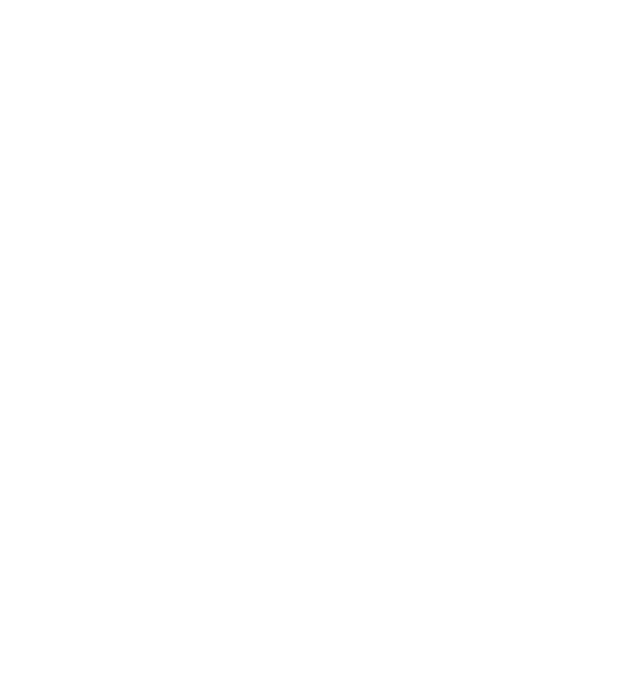
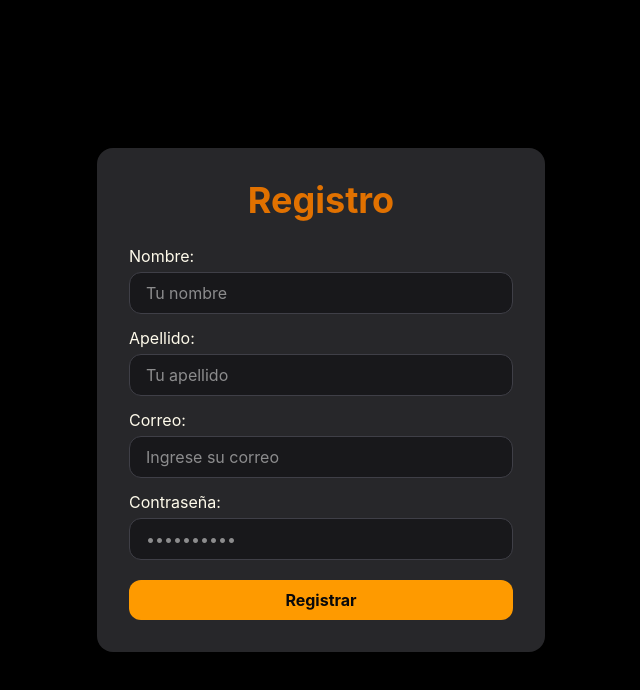
Before and after one commit to jorgeangel2k5/confluencias, a React (Vite) app: page /registro in a window 1280 px wide. Before the commit this address had no page. Shown: the top 690 px of the page, without its empty margins (319-959 px from the left). Built offline with nearby package versions, Linux system fonts and the light colour scheme.

Commit message:
se crea complemento Register y Login

```diff
--- a/package.json
+++ b/package.json
@@ -14,6 +14,7 @@
     "lucide-react": "^1.32.0",
     "react": "^19.2.8",
     "react-dom": "^19.2.8",
+    "react-hook-form": "^7.86.0",
     "react-icons": "^5.7.0",
     "react-router": "^8.3.0",
     "tailwindcss": "^4.3.3"
--- a/src/App.jsx
+++ b/src/App.jsx
@@ -1,28 +1,11 @@
 import React from 'react'
-import { BrowserRouter, Routes, Route } from 'react-router'
-import Home from './pages/Home'
-
-import Sobre from './pages/Sobre'
-import Categorias from './pages/Categorias'
-import Detalle from './pages/Detalle'
-import NotFound from './pages/NotFound'
-import Layout from './Components/Layout'
-
-
-//const NotFounder = () => <h2 className="text-center text-white py-10">404 - Página no encontrada</h2>
+import { BrowserRouter } from 'react-router'
+import AppRouter from './Router/AppRouter'
 
 const App = () => {
   return (
     <BrowserRouter>
-      <Routes>
-        <Route path="/" element={<Layout />}>
-          <Route index element={<Home />} />
-         <Route path="/detalle/:id" element={<Detalle />} />
-          <Route path="categorias" element={<Categorias />} />
-          <Route path="sobre" element={<Sobre />} />
-          <Route path="notfound" element={<NotFound />} />
-        </Route>
-      </Routes>
+      <AppRouter />
     </BrowserRouter>
   )
 }
--- a/src/Components/NavBarApp.jsx
+++ b/src/Components/NavBarApp.jsx
@@ -1,3 +1,6 @@
+
+
+
 import React from 'react'
 import { NavLink } from 'react-router'
 import { RxHome } from "react-icons/rx"
@@ -11,6 +14,7 @@ const NavBarApp = () => {
       <ul className="flex flex-wrap items-center justify-center p-3 gap-4 sm:gap-6 text-base md:text-lg">
 
         <li className="transition-transform duration-150 hover:scale-105 hover:text-white">
+
           <NavLink to="/" className="flex items-center gap-2">
             <RxHome className="text-xl" />
             <span>Inicio</span>
--- /dev/null
+++ b/src/Router/AppRouter.jsx
@@ -0,0 +1,35 @@
+import React from 'react'
+import { Routes, Route } from 'react-router'
+
+import Home from '../pages/Home'
+import Sobre from '../pages/Sobre'
+import Categorias from '../pages/Categorias'
+import Detalle from '../pages/Detalle'
+import NotFoundScreen from '../pages/NotFoundScreen'
+import Login from '../pages/Login'
+import Register from '../pages/Register'
+import Layout from '../Components/Layout'
+
+const AppRouter = () => {
+  return (
+    <Routes>
+
+      <Route path="/login" element={<Login />} />
+      <Route path="/registro" element={<Register />} />
+
+
+      <Route path="/" element={<Layout />}>
+        <Route index element={<Home />} />
+        <Route path="categorias" element={<Categorias />} />
+        <Route path="sobre" element={<Sobre />} />
+        <Route path="detalle/:id" element={<Detalle />} />
+        <Route path="*" element={<NotFoundScreen />}/>
+      </Route>
+
+
+
+    </Routes>
+  )
+}
+
+export default AppRouter
--- /dev/null
+++ b/src/pages/Login.jsx
@@ -0,0 +1,82 @@
+
+import { useForm } from "react-hook-form"
+import { useNavigate } from 'react-router'
+const Login = () => {
+
+const navegacion = useNavigate()
+
+   const {
+    register,
+    handleSubmit,
+    formState: { errors },
+  } = useForm()
+const formSubmit=(data)=>{
+navegacion("/")
+}
+
+
+  return (
+    <div className='flex justify-center items-center min-h-screen bg-black p-4'>
+      <article className="bg-zinc-800 w-full max-w-md rounded-2xl p-8 shadow-xl">
+        <header className="text-center mb-6">
+          <h1 className="text-amber-600 text-4xl font-bold">Iniciar Sesión</h1>
+        </header>
+
+        <section className="flex flex-col gap-6 border-t  border-zinc-700">
+          <form onSubmit={ handleSubmit(formSubmit)}
+          className="flex flex-col text-left gap-3">
+            <div>
+              <label className="text-amber-50 block mb-1">Correo: </label>
+              <input
+                type="email"
+                placeholder="tu@email.com"
+                className="text-white bg-zinc-900 rounded-xl w-full px-4 py-2 border border-zinc-700 focus:outline-none focus:border-amber-500"
+                 {...register("correo",
+                  {required:"El correo es obligatorio",
+                    pattern:{value:/^\S+@\S+\.\S+$/,
+                    message:"Formato de correo invalido"
+                  }
+                  })}  />
+                 {errors.correo && <p className="text-red-400 text-sm mt-1">{errors.correo.message}</p>}
+            </div>
+
+            <div>
+              <label className="text-amber-50 block mb-1">Contraseña: </label>
+              <input
+                type="password"
+                placeholder="••••••••••"
+                className="text-white bg-zinc-900 rounded-xl w-full px-4 py-2 border border-zinc-700 focus:outline-none focus:border-amber-500"
+                {...register("password",{required:"El campo es obligatorio",
+                  pattern:{value:/^(?=.*[A-Z])(?=.*\d)(?=.*\W).{8}$/,
+                    message:"Formato de Constraseña debe contener 8 caracteres, 1 mayuscula, 1 numero y 1 simbolo"
+                    }
+                })}/>
+                {errors.password && <p className="text-red-400">{errors.password.message}</p>}
+            </div>
+
+            <div className="mt-2">
+              <button type="submit" className='bg-amber-500 hover:bg-amber-600 text-zinc-950 font-bold rounded-xl p-2 w-full cursor-pointer transition-colors'>
+                Iniciar
+              </button>
+            </div>
+          </form>
+
+          <article className="flex flex-col text-center items-center pt-4 border-t border-zinc-700">
+            <div className="w-full flex flex-col gap-3">
+              <h2 className="text-amber-50 text-sm">Si aun no sos Usuario, registrate</h2>
+              <div>
+                <button type="button"
+                onClick={() => navegacion('/registro')}
+                className='bg-zinc-700 hover:bg-zinc-600 text-amber-50 rounded-xl p-2 w-full cursor-pointer transition-colors'>
+                  Registrate
+                </button>
+              </div>
+            </div>
+          </article>
+        </section>
+      </article>
+    </div>
+  )
+}
+
+export default Login
--- /dev/null
+++ b/src/pages/Register.jsx
@@ -0,0 +1,117 @@
+
+import { useForm } from "react-hook-form"
+import { useNavigate } from 'react-router'
+
+const Register = () => {
+  const navegacion = useNavigate()
+
+  const {
+    register,
+    handleSubmit,
+    formState: { errors },
+  } = useForm()
+
+  const formSubmit = (data) => {
+    console.log("Datos enviados:", data)
+    navegacion("/")
+  }
+
+  return (
+    <div className='flex justify-center items-center min-h-screen bg-black p-4'>
+      <article className="bg-zinc-800 w-full max-w-md rounded-2xl p-8 shadow-xl">
+        <header className="text-center mb-6">
+          <h1 className="text-amber-600 text-4xl font-bold">Registro</h1>
+        </header>
+
+        <section>
+          <form onSubmit={handleSubmit(formSubmit)} className="flex flex-col text-left gap-3">
+
+
+            <div>
+              <label className="text-amber-50 block mb-1">Nombre: </label>
+              <input
+                type="text"
+                placeholder="Tu nombre"
+                className="text-white bg-zinc-900 rounded-xl w-full px-4 py-2 border border-zinc-700 focus:outline-none focus:border-amber-500"
+                {...register("nombre", {
+                  required: "El nombre es obligatorio",
+                  pattern: {
+                    value: /^[a-zA-ZáéíóúÁÉÍÓÚñÑüÜ\s'-]{2,50}$/,
+                    message: "El nombre solo debe contener letras y tener entre 2 y 50 caracteres"
+                  }
+                })}
+              />
+              {errors.nombre && <p className="text-red-400 text-sm mt-1">{errors.nombre.message}</p>}
+            </div>
+
+
+            <div>
+              <label className="text-amber-50 block mb-1">Apellido: </label>
+              <input
+                type="text"
+                placeholder="Tu apellido"
+                className="text-white bg-zinc-900 rounded-xl w-full px-4 py-2 border border-zinc-700 focus:outline-none focus:border-amber-500"
+                {...register("apellido", {
+                  required: "El apellido es obligatorio",
+                  pattern: {
+                    value: /^[a-zA-ZáéíóúÁÉÍÓÚñÑüÜ\s'-]{2,50}$/,
+                    message: "El apellido solo debe contener letras y tener entre 2 y 50 caracteres"
+                  }
+                })}
+              />
+              {errors.apellido && <p className="text-red-400 text-sm mt-1">{errors.apellido.message}</p>}
+            </div>
+
+
+            <div>
+              <label className="text-amber-50 block mb-1">Correo: </label>
+              <input
+                type="email"
+                placeholder="Ingrese su correo"
+                className="text-white bg-zinc-900 rounded-xl w-full px-4 py-2 border border-zinc-700 focus:outline-none focus:border-amber-500"
+                {...register("correo", {
+                  required: "El correo es obligatorio",
+                  pattern: {
+                    value: /^\S+@\S+\.\S+$/,
+                    message: "Formato de correo inválido"
+                  }
+                })}
+              />
+              {errors.correo && <p className="text-red-400 text-sm mt-1">{errors.correo.message}</p>}
+            </div>
+
+
+            <div>
+              <label className="text-amber-50 block mb-1">Contraseña: </label>
+              <input
+                type="password"
+                placeholder="••••••••••"
+                className="text-white bg-zinc-900 rounded-xl w-full px-4 py-2 border border-zinc-700 focus:outline-none focus:border-amber-500"
+                {...register("password", {
+                  required: "El campo es obligatorio",
+                  pattern: {
+                    value: /^(?=.*[A-Z])(?=.*\d)(?=.*\W).{8,}$/,
+                    message: "Debe contener al menos 8 caracteres, 1 mayúscula, 1 número y 1 símbolo"
+                  }
+                })}
+              />
+              {errors.password && <p className="text-red-400 text-sm mt-1">{errors.password.message}</p>}
+            </div>
+
+            <div className="mt-2">
+              <button
+                type="submit"
+                className='bg-amber-500 hover:bg-amber-600 text-zinc-950 font-bold rounded-xl p-2 w-full cursor-pointer transition-colors'
+              >
+                Registrar
+              </button>
+            </div>
+
+          </form>
+        </section>
+      </article>
+    </div>
+  )
+}
+
+export default Register
```
Also changed, not shown: src/pages/NotFoundScreen.jsx (renamed from src/pages/NotFound.jsx), 1 other file (tests, documents, lock files or other folders).
